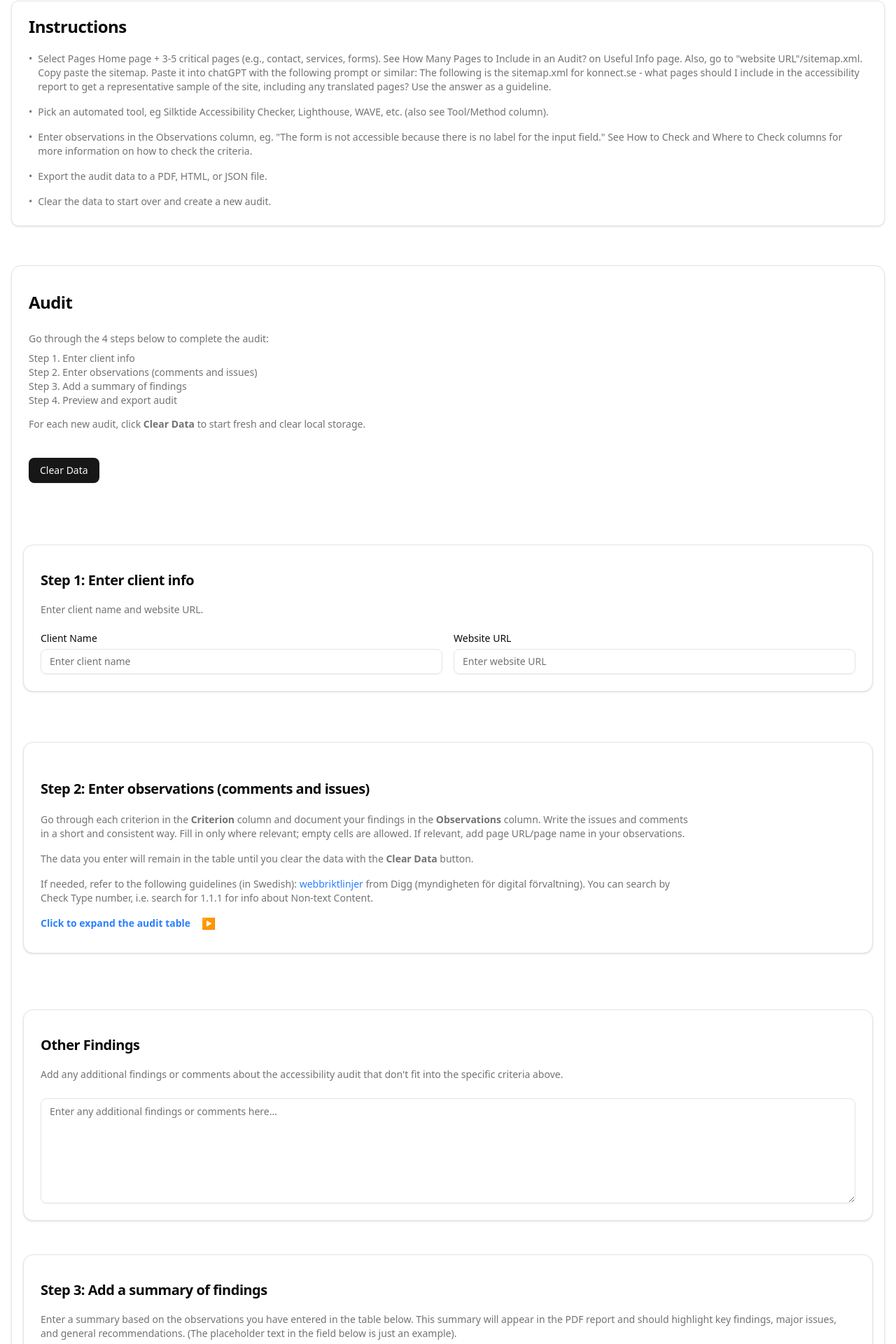
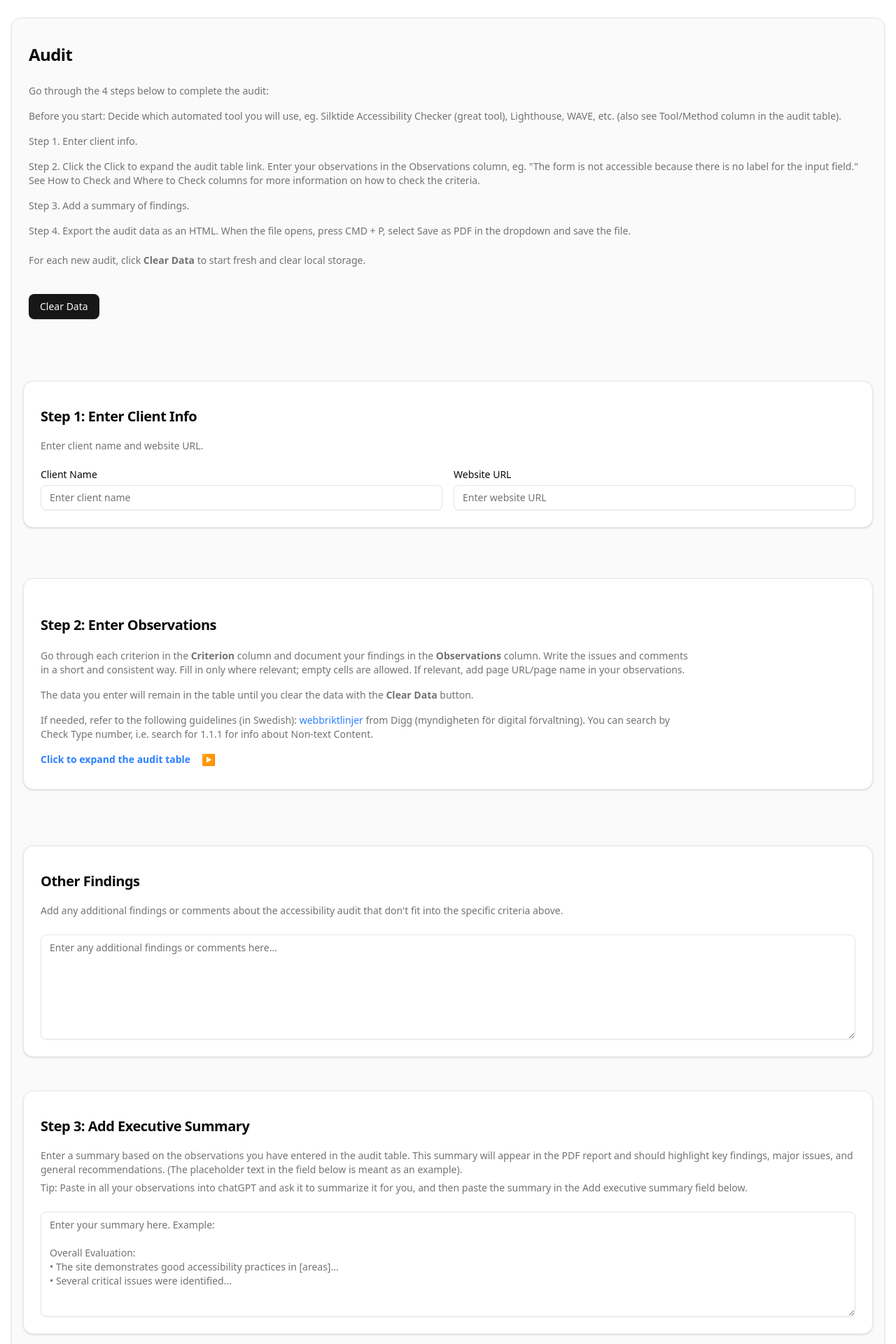
Before and after one commit to hanna-fmw/wcag-compliance-tracker, a Next.js app: page /in-depth-tests in a window 1280 px wide. Shown: the part 316-2236 px from the top of the page at 70% size. Built offline with nearby package versions, Linux system fonts and the light colour scheme.

Commit message:
Refactor BasicTestsPage and InDepthTestsPage to integrate AuditSteps and ExecutiveSummaryStep components, enhancing the structure and clarity of the audit process. Update instructional text for improved user guidance and consistency in step titles.

```diff
--- a/app/basic-tests/page.js
+++ b/app/basic-tests/page.js
@@ -10,7 +10,8 @@ import { Label } from '@/components/ui/label'
 import { Input } from '@/components/ui/input'
 import { Textarea } from '@/components/ui/textarea'
 import { Checkbox } from '@/components/ui/checkbox'
-
+import AuditSteps from '../components/AuditSteps'
+import ExecutiveSummaryStep from '../components/ExecutiveSummaryStep'
 // Add this mapping object at the top of the file, after the imports
 const checkTypeDisplayNames = {
 	imageAlt: 'Image Alternative Text',
@@ -323,9 +324,9 @@ export default function BasicTestsPage() {
 				title='Basic Accessibility Tests'
 				description='A step-by-step guide for conducting basic accessibility testing'
 			/>
-			<div className='container mx-auto p-4'>
+			{/* <div className='container mx-auto p-4'>
 				<Instructions />
-			</div>
+			</div> */}
 			<div className='container mx-auto p-4'>
 				<div className='mb-6 flex flex-col gap-4'>
 					<div className='py-6'>
@@ -334,15 +335,7 @@ export default function BasicTestsPage() {
 								<CardTitle>
 									<h2 className='text-2xl font-semibold leading-none tracking-tight py-4'>Audit</h2>
 								</CardTitle>
-								<div className='text-sm text-muted-foreground'>
-									<p className='py-2'>Go through the 4 steps below to complete the audit:</p>
-									<ul>
-										<li>Step 1. Enter client info</li>
-										<li>Step 2. Enter observations (comments and issues)</li>
-										<li>Step 3. Add a summary of findings</li>
-										<li>Step 4. Preview and export audit</li>
-									</ul>
-								</div>
+								<AuditSteps />
 								<p className='text-sm text-muted-foreground py-2'>
 									For each new audit, click <span className='font-bold'>Clear Data</span> to start
 									fresh and clear local storage.
@@ -360,7 +353,7 @@ export default function BasicTestsPage() {
 											<CardHeader>
 												<CardTitle>
 													<h3 className='text-xl font-semibold leading-none tracking-tight py-4'>
-														Step 1: Enter client info
+														Step 1: Enter Client Info
 													</h3>
 												</CardTitle>
 												<p className='text-sm text-muted-foreground'>
@@ -405,7 +398,7 @@ export default function BasicTestsPage() {
 															<div className='max-w-[80%]'>
 																<CardTitle>
 																	<h3 className='text-xl font-semibold leading-none tracking-tight py-4'>
-																		Step 2: Enter observations (comments and issues)
+																		Step 2: Enter Observations
 																	</h3>
 																</CardTitle>
 																<p className='text-sm text-muted-foreground py-2'>
@@ -2003,25 +1996,7 @@ export default function BasicTestsPage() {
 								{/* Executive summary section */}
 								<div className='py-6'>
 									<Card>
-										<CardHeader>
-											<CardTitle>
-												<h3 className='text-xl font-semibold leading-none tracking-tight py-4'>
-													Step 3: Add a summary of findings
-												</h3>
-											</CardTitle>
-
-											<p className='text-sm text-muted-foreground'>
-												Enter a summary based on the observations you have entered in the table
-												below. This summary will appear in the PDF report and should highlight key
-												findings, major issues, and general recommendations. (The placeholder text
-												in the field below is just an example).
-											</p>
-											<p className='text-sm text-muted-foreground'>
-												Tip: Paste in all your observations into chatgpt and ask it to summarize it
-												for you, and then paste the summary in the Executive Summary field. (This
-												feature will likely be AI-powered in the future).
-											</p>
-										</CardHeader>
+										<ExecutiveSummaryStep />
 										<CardContent>
 											<Textarea
 												value={executiveSummary}
--- /dev/null
+++ b/app/components/AuditSteps.js
@@ -0,0 +1,28 @@
+'use client'
+
+export default function AuditSteps() {
+	return (
+		<div className='text-sm text-muted-foreground'>
+			<p className='py-2'>Go through the 4 steps below to complete the audit:</p>
+			<ul>
+				<li className='py-2'>
+					Before you start: Decide which automated tool you will use, eg. Silktide Accessibility
+					Checker (great tool), Lighthouse, WAVE, etc. (also see Tool/Method column in the audit
+					table).
+				</li>
+				<li className='py-2'>Step 1. Enter client info.</li>
+				<li className='py-2'>
+					Step 2. Click the Click to expand the audit table link. Enter your observations in the
+					Observations column, eg. "The form is not accessible because there is no label for the
+					input field." See How to Check and Where to Check columns for more information on how to
+					check the criteria.
+				</li>
+				<li className='py-2'>Step 3. Add a summary of findings.</li>
+				<li className='py-2'>
+					Step 4. Export the audit data as an HTML. When the file opens, press CMD + P, select Save
+					as PDF in the dropdown and save the file.
+				</li>
+			</ul>
+		</div>
+	)
+}
--- /dev/null
+++ b/app/components/ExecutiveSummaryStep.js
@@ -0,0 +1,24 @@
+'use client'
+
+import { CardHeader, CardTitle } from '@/components/ui/card'
+export default function ExecutiveSummaryStep() {
+	return (
+		<CardHeader>
+			<CardTitle>
+				<h3 className='text-xl font-semibold leading-none tracking-tight py-4'>
+					Step 3: Add Executive Summary
+				</h3>
+			</CardTitle>
+
+			<p className='text-sm text-muted-foreground'>
+				Enter a summary based on the observations you have entered in the audit table. This summary
+				will appear in the PDF report and should highlight key findings, major issues, and general
+				recommendations. (The placeholder text in the field below is meant as an example).
+			</p>
+			<p className='text-sm text-muted-foreground'>
+				Tip: Paste in all your observations into chatGPT and ask it to summarize it for you, and
+				then paste the summary in the Add executive summary field below.
+			</p>
+		</CardHeader>
+	)
+}
--- a/app/components/Instructions.js
+++ b/app/components/Instructions.js
@@ -2,24 +2,31 @@ export default function Instructions() {
 	return (
 		<div className='rounded-lg border bg-card text-card-foreground shadow-sm'>
 			<div className='flex flex-col space-y-1.5 p-6'>
-				<h2 className='text-2xl font-semibold leading-none tracking-tight'>Instructions</h2>
+				<h2 className='text-2xl font-semibold leading-none tracking-tight'>General Instructions</h2>
 			</div>
 			<div className='p-6 pt-0'>
 				<ul className='space-y-4 text-sm text-muted-foreground'>
 					<li className='flex items-start'>
 						<span className='mr-2'>•</span>
-						Select Pages Home page + 3-5 critical pages (e.g., contact, services, forms). See How
-						Many Pages to Include in an Audit? on Useful Info page. Also, go to "website
-						URL"/sitemap.xml. Copy paste the sitemap. Paste it into chatGPT with the following
-						prompt or similar: The following is the sitemap.xml for konnect.se - what pages should I
-						include in the accessibility report to get a representative sample of the site,
-						including any translated pages? Use the answer as a guideline.
+						Decide which automated tool you will use, eg. Silktide Accessibility Checker (great
+						tool), Lighthouse, WAVE, etc. (also see Tool/Method column).
 					</li>
 					<li className='flex items-start'>
 						<span className='mr-2'>•</span>
-						Pick an automated tool, eg Silktide Accessibility Checker, Lighthouse, WAVE, etc. (also
-						see Tool/Method column).
+						Select which pages should be included in the audit, eg. Home page + 3-5 critical pages
+						(e.g., contact, services, forms).
+						<br />
+						You can also go to "website URL"/sitemap.xml. Copy the sitemap. Paste it into chatGPT
+						with the following prompt or similar:
+						<br />
+						"Here is the sitemap.xml for website.se. Based on it, identify which pages should be
+						included in an accessibility report to ensure a representative sample of the site,
+						including translated pages. Consider key templates, functionalities, and content
+						variations in your selection. Use your answer as a guideline."
+						<br />
+						More info on how to do this in the Useful Info page.
 					</li>
+
 					<li className='flex items-start'>
 						<span className='mr-2'>•</span>
 						Enter observations in the Observations column, eg. "The form is not accessible because
--- a/app/in-depth-tests/page.js
+++ b/app/in-depth-tests/page.js
@@ -10,7 +10,8 @@ import { Label } from '@/components/ui/label'
 import { Input } from '@/components/ui/input'
 import { Textarea } from '@/components/ui/textarea'
 import { Checkbox } from '@/components/ui/checkbox'
-
+import AuditSteps from '../components/AuditSteps'
+import ExecutiveSummaryStep from '../components/ExecutiveSummaryStep'
 // Add this sorting function before the wcagCriteria array
 function compareCriteria(a, b) {
 	// Extract numbers from criterion strings (e.g., "1.2.3" from "1.2.3 Audio Description")
@@ -903,26 +904,17 @@ export default function InDepthTestsPage() {
 				title='In-Depth Accessibility Tests'
 				description='A comprehensive guide for conducting thorough accessibility testing'
 			/>
-			<div className='container mx-auto p-4'>
-				<Instructions />
-			</div>
+
 			<div className='container mx-auto p-4'>
 				<div className='mb-6 flex flex-col gap-4 '>
 					<div className='py-6'>
-						<Card>
+						<Card className='bg-muted/50'>
 							<CardHeader>
 								<CardTitle>
 									<h2 className='text-2xl font-semibold leading-none tracking-tight py-4'>Audit</h2>
 								</CardTitle>
-								<div className='text-sm text-muted-foreground'>
-									<p className='py-2'>Go through the 4 steps below to complete the audit:</p>
-									<ul>
-										<li>Step 1. Enter client info</li>
-										<li>Step 2. Enter observations (comments and issues)</li>
-										<li>Step 3. Add a summary of findings</li>
-										<li>Step 4. Preview and export audit</li>
-									</ul>
-								</div>
+
+								<AuditSteps />
 								<p className='text-sm text-muted-foreground py-2'>
 									For each new audit, click <span className='font-bold'>Clear Data</span> to start
 									fresh and clear local storage.
@@ -940,7 +932,7 @@ export default function InDepthTestsPage() {
 											<CardHeader>
 												<CardTitle>
 													<h3 className='text-xl font-semibold leading-none tracking-tight py-4'>
-														Step 1: Enter client info
+														Step 1: Enter Client Info
 													</h3>
 												</CardTitle>
 												<p className='text-sm text-muted-foreground'>
@@ -985,7 +977,7 @@ export default function InDepthTestsPage() {
 															<div className='max-w-[80%]'>
 																<CardTitle>
 																	<h3 className='text-xl font-semibold leading-none tracking-tight py-4'>
-																		Step 2: Enter observations (comments and issues)
+																		Step 2: Enter Observations
 																	</h3>
 																</CardTitle>
 																<p className='text-sm text-muted-foreground py-2'>
@@ -1249,25 +1241,7 @@ export default function InDepthTestsPage() {
 								{/* Executive summary section */}
 								<div className='py-6'>
 									<Card>
-										<CardHeader>
-											<CardTitle>
-												<h3 className='text-xl font-semibold leading-none tracking-tight py-4'>
-													Step 3: Add a summary of findings
-												</h3>
-											</CardTitle>
-
-											<p className='text-sm text-muted-foreground'>
-												Enter a summary based on the observations you have entered in the table
-												below. This summary will appear in the PDF report and should highlight key
-												findings, major issues, and general recommendations. (The placeholder text
-												in the field below is just an example).
-											</p>
-											<p className='text-sm text-muted-foreground'>
-												Tip: Paste in all your observations into chatgpt and ask it to summarize it
-												for you, and then paste the summary in the Executive Summary field. (This
-												feature will be AI-powered in the future)
-											</p>
-										</CardHeader>
+										<ExecutiveSummaryStep />
 										<CardContent>
 											<Textarea
 												value={executiveSummary}
```
